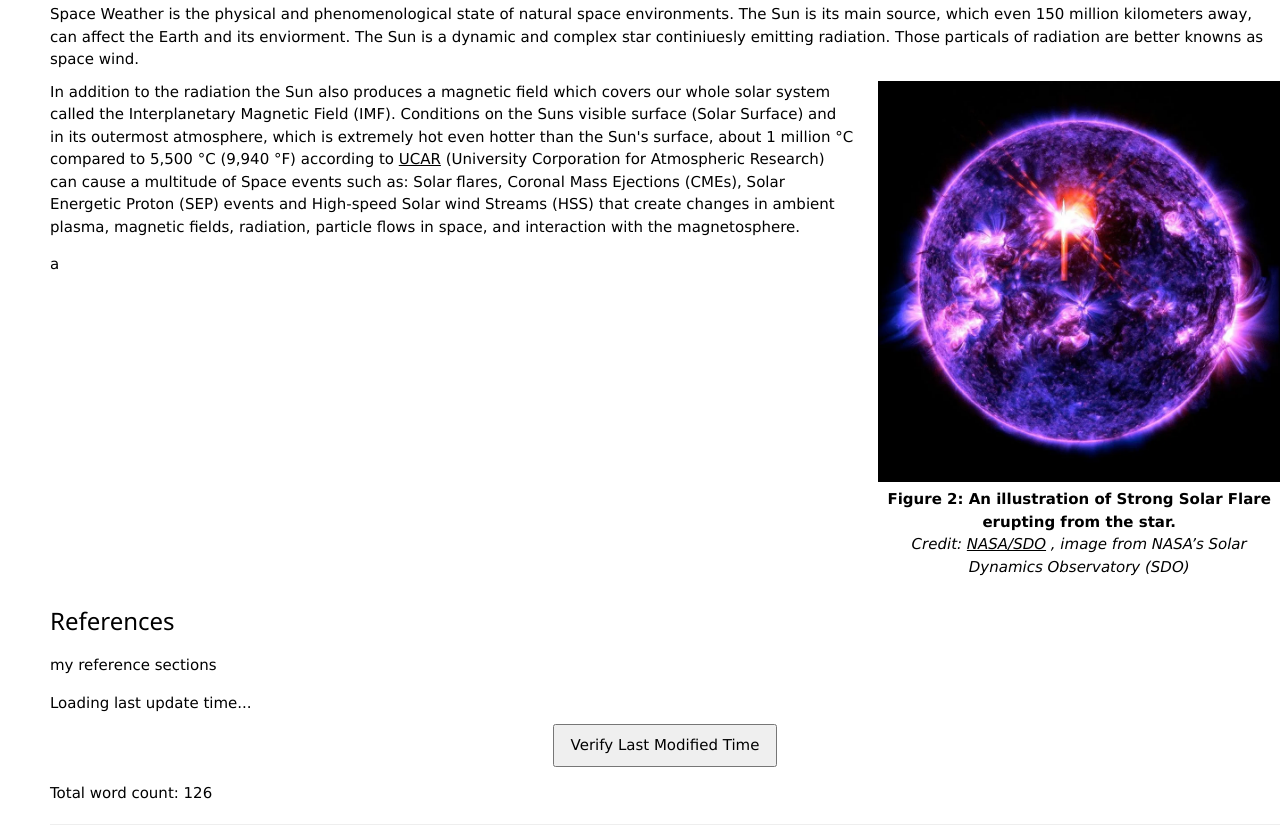
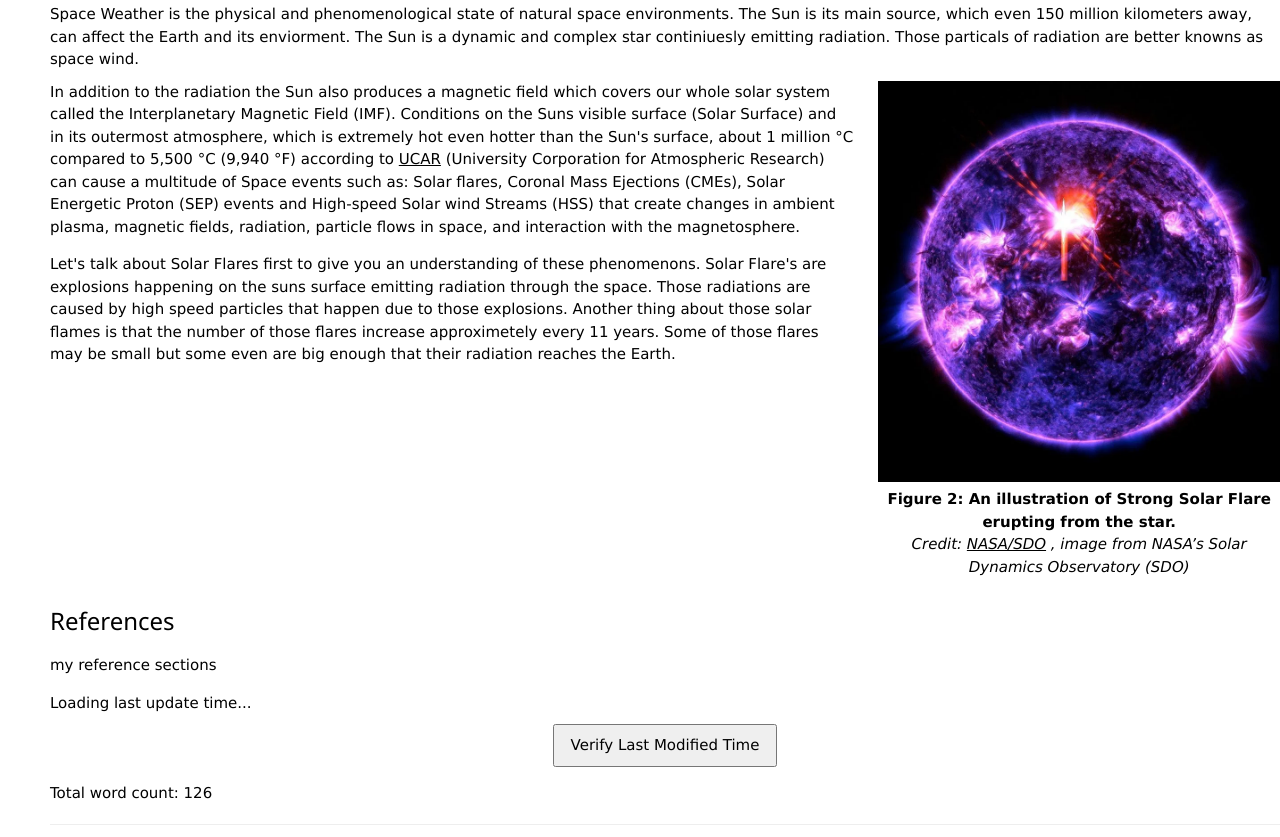
Before and after one commit to FEPSFY6990722/FY6990722, a plain HTML site: page index.html in a window 1280 px wide. Shown: the part 1795-2632 px from the top of the page. Drawn offline with nearby package versions, Linux system fonts and the light colour scheme.

Commit message:
Revise paragraph on Solar Flares in index.html
Updated the content in the Analysis_InText paragraph to provide information about Solar Flares, including their nature and frequency.

```diff
--- a/index.html
+++ b/index.html
@@ -126,7 +126,8 @@ Space weather, despite its name, is not traditional atmospheric weather; rather,
     </p>
 
     <p id="Analysis_InText">
-      a
+      Let's talk about Solar Flares first to give you an understanding of these phenomenons. Solar Flare's are explosions happening on the suns surface emitting radiation through the space. Those radiations are caused by high speed particles that happen due to those explosions.
+      Another thing about those solar flames is that the number of those flares increase approximetely every 11 years. Some of those flares may be small but some even are big enough that their radiation reaches the Earth.
     </p>
   </div>
 
```
